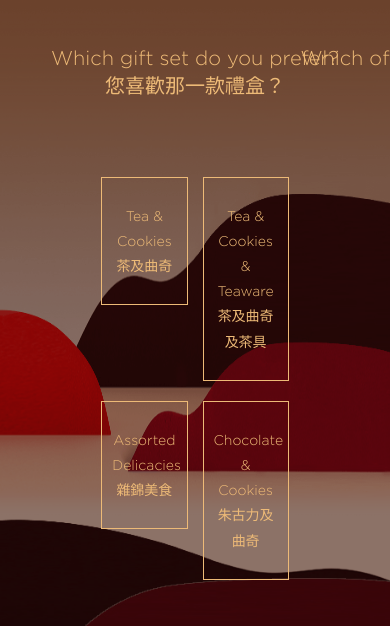
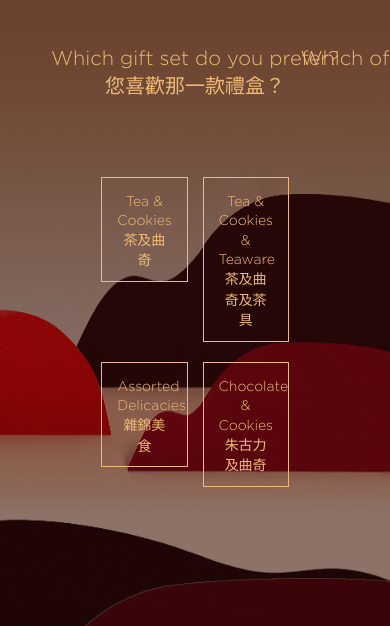
Before and after one commit to chankin522/com.phonegap.MidAutumn, a plain HTML site: page www/q2.html in a window 390 px wide. Shown: the part 218-844 px from the top of the page. Drawn offline with Linux system fonts and the light colour scheme; files whose address does not match are found by name; a web font is replaced by a local one.

Commit message:
190722 1637

```diff
--- a/www/css/styles.css
+++ b/www/css/styles.css
@@ -131,7 +131,11 @@ body {
 .btn { display: block; color:#edba77; border:1px solid #edba77; padding:13px 15px 10px 15px; font-size: 14px; }
 .btn-red { display: block; color:#a51929; border:1px solid #a51929; padding:13px 15px 10px 15px; font-size: 16px; }
 
+<<<<<<< HEAD
+.same-height{ font-size: 14px; padding:10px; height: 140px;}
+=======
 .same-height{ font-size: 18px; padding:10px; height: 140px;}
+>>>>>>> 5a0065c5b936f88a344f61d30fc395878a2bf886
 .p-30{  padding: 25px 10px 25px 10px;
     line-height: 25px;}
 .wrap-center {
```
